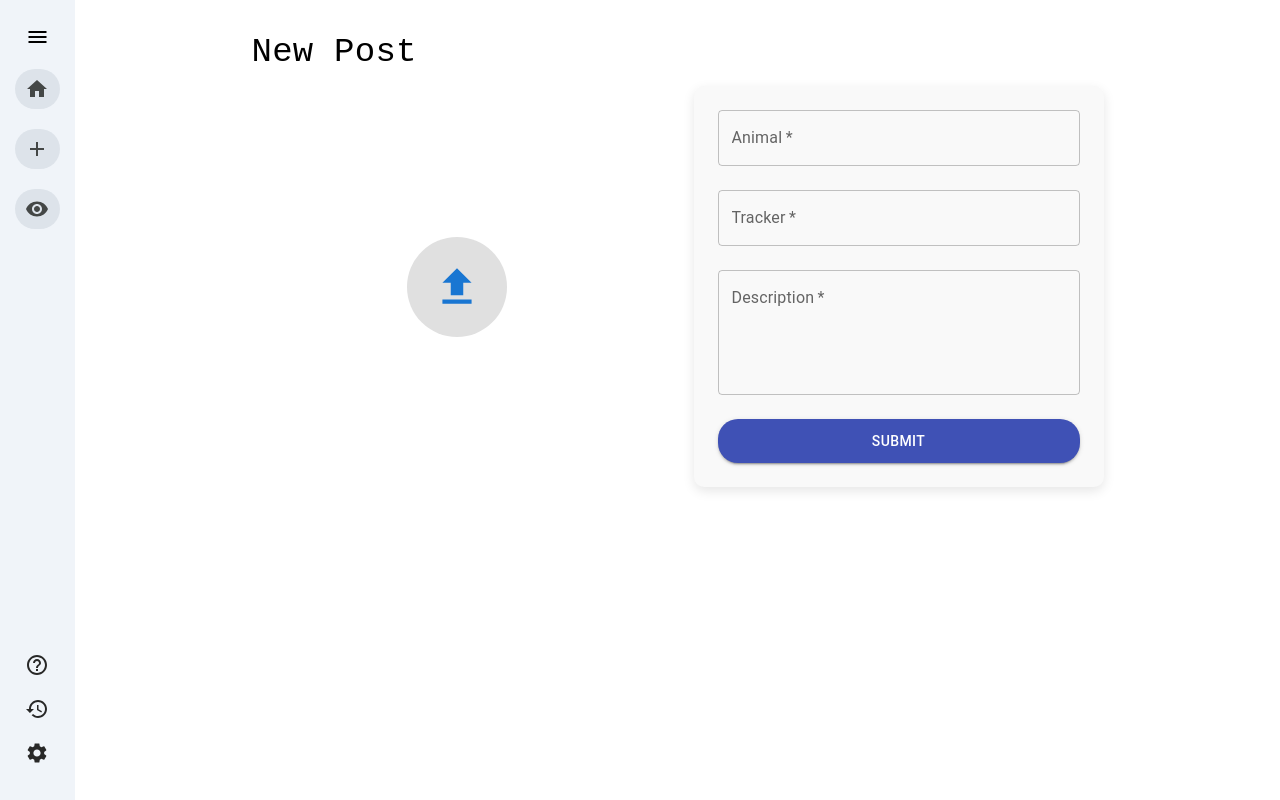
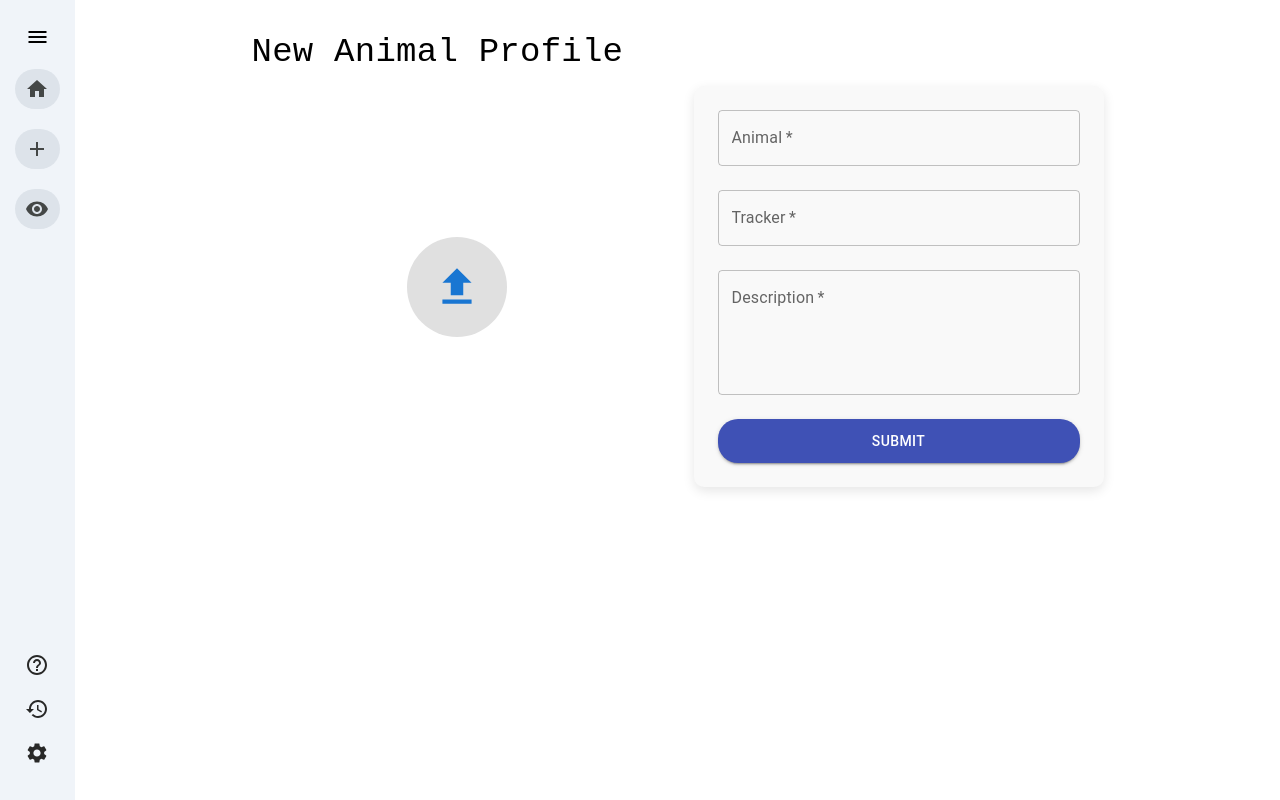
Before and after one commit to The-Enforcers/WildLife-Tracker-Repo-JIC4125, a React (Create React App) app in the folder frontend/: page /create in a window 1280 px wide. Built offline with nearby package versions, Linux system fonts and the light colour scheme.

Commit message:
changed wording

```diff
--- a/frontend/src/pages/CreatePost/CreatePostPage.js
+++ b/frontend/src/pages/CreatePost/CreatePostPage.js
@@ -53,7 +53,7 @@ const CreatePostPage = () => {
       <Sidebar />
       <Container maxWidth="md" sx={{ marginTop: 4, paddingBottom: 6 }}>
         <Typography variant="h4" gutterBottom fontFamily={"monospace"}>
-          New Post
+          New Animal Profile
         </Typography>
         <Grid container spacing={4}>
           {/* Left Side: Image Upload */}
```
